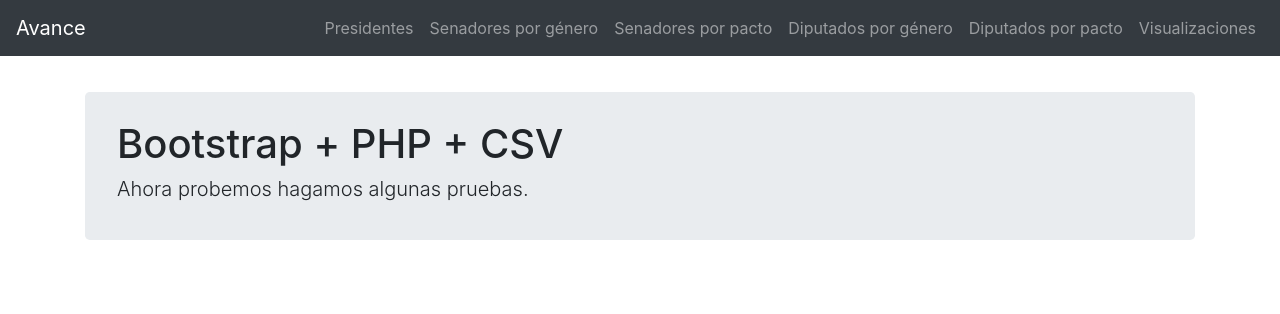
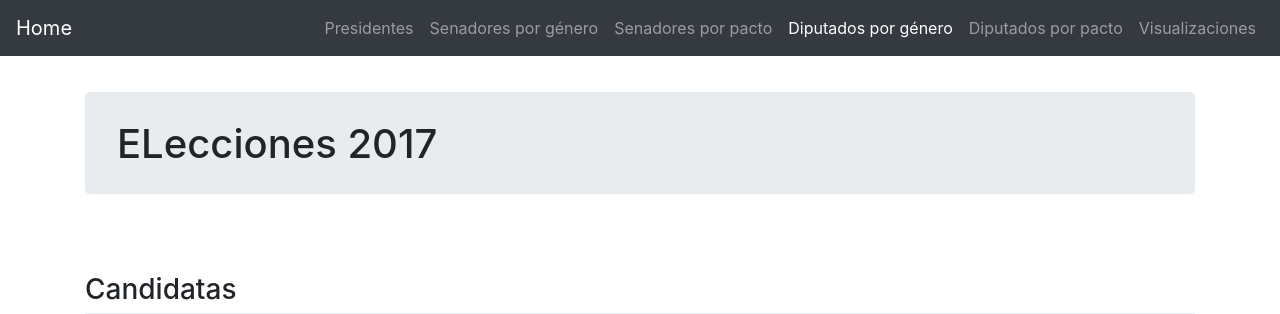
Before and after one commit to carlos-cid/Entrega-23-10-17, a PHP site: page /diputados-genero.php in a window 1280 px wide. Shown: the top 314 px of the page. Run offline with PHP 8.4, Linux system fonts and the light colour scheme; some libraries are stand-ins or nearby versions.

Commit message:
Update header.php

```diff
--- a/header.php
+++ b/header.php
@@ -1,4 +1,3 @@
-
 <!DOCTYPE html>
 <html lang="es">
   <head>
@@ -6,13 +5,13 @@
     <meta name="viewport" content="width=device-width, initial-scale=1, shrink-to-fit=no">
     <meta name="description" content="…">
     <meta name="author" content="…">
-    <title>Bootstrap + PHP + CSV</title>
+    <title>ELecciones 2017</title>
     <link rel="stylesheet" href="css/bootstrap.min.css">
     <link rel="stylesheet" href="css/fix.css">
   </head>
   <body>
     <nav class="navbar navbar-expand-md navbar-dark fixed-top bg-dark">
-      <a class="navbar-brand" href="index.php">Avance</a>
+      <a class="navbar-brand" href="index.php">Home</a>
       <button class="navbar-toggler" type="button" data-toggle="collapse" data-target="#navbarCollapse" aria-controls="navbarCollapse" aria-expanded="false" aria-label="Toggle navigation">
         <span class="navbar-toggler-icon"></span>
       </button>
@@ -20,11 +19,11 @@
         <ul class="navbar-nav ml-auto">
 
           <li class="nav-item <?php if((basename($_SERVER['PHP_SELF']))=='index.php'){?>active<?php };?>"><a class="nav-link" href="index.php">Presidentes</a></li>
-          <li class="nav-item <?php if((basename($_SERVER['PHP_SELF']))=='senadores.php'){?>active<?php };?>"><a class="nav-link" href="senadores-genero.php">Senadores por género</a></li>
-          <li class="nav-item <?php if((basename($_SERVER['PHP_SELF']))=='senadores.php'){?>active<?php };?>"><a class="nav-link" href="senadores-pactos.php">Senadores por pacto</a></li>
-          <li class="nav-item <?php if((basename($_SERVER['PHP_SELF']))=='diputados.php'){?>active<?php };?>"><a class="nav-link" href="diputados-genero.php">Diputados por género</a></li>
-          <li class="nav-item <?php if((basename($_SERVER['PHP_SELF']))=='diputados.php'){?>active<?php };?>"><a class="nav-link" href="diputados-pactos.php">Diputados por pacto</a></li>
-          <li class="nav-item <?php if((basename($_SERVER['PHP_SELF']))=='diputados.php'){?>active<?php };?>"><a class="nav-link" href="visualizaciones.php">Visualizaciones</a></li>
+          <li class="nav-item <?php if((basename($_SERVER['PHP_SELF']))=='senadores-genero.php'){?>active<?php };?>"><a class="nav-link" href="senadores-genero.php">Senadores por género</a></li>
+          <li class="nav-item <?php if((basename($_SERVER['PHP_SELF']))=='senadores-pacto.php'){?>active<?php };?>"><a class="nav-link" href="senadores-pactos.php">Senadores por pacto</a></li>
+          <li class="nav-item <?php if((basename($_SERVER['PHP_SELF']))=='diputados-genero.php'){?>active<?php };?>"><a class="nav-link" href="diputados-genero.php">Diputados por género</a></li>
+          <li class="nav-item <?php if((basename($_SERVER['PHP_SELF']))=='diputados-pactos.php'){?>active<?php };?>"><a class="nav-link" href="diputados-pactos.php">Diputados por pacto</a></li>
+          <li class="nav-item <?php if((basename($_SERVER['PHP_SELF']))=='visualizaciones.php'){?>active<?php };?>"><a class="nav-link" href="visualizaciones.php">Visualizaciones</a></li>
 
         </ul>
       </div>
@@ -32,17 +31,13 @@
     <?php if((basename($_SERVER['PHP_SELF']))=='index.php'){?>
     <div class="container">
       <div class="jumbotron">
-        <h1>Bootstrap + PHP + CSV</h1>
-        <p class="lead"><a href="http://getbootstrap.com">Bootstrap</a> es un <a href="https://es.wikipedia.org/wiki/Framework">Framework</a> de <a href="https://developer.mozilla.org/es/docs/Glossary/HTML">HTML</a>, <a href="https://developer.mozilla.org/es/docs/Glossary/CSS">CSS</a> y <a href="https://developer.mozilla.org/es/docs/Glossary/JavaScript">JS</a> para implementar <a href="https://es.wikipedia.org/wiki/Dise%C3%B1o_web_adaptable">diseño web adaptable</a>. Optar por Bootstrap es optar por una de las opciones más populares, por asegurarse la disponibilidad de mucha ayuda en línea.</p>
-        <p><a href="http://www.php.net/manual/es/">PHP</a> es un lenguaje de código abierto que es ejecutado en el servidor, generando HTML y enviándolo al cliente. El gran parecido que posee PHP con los lenguajes más comunes de programación estructurada, como C y Perl, permiten a la mayoría de los programadores crear aplicaciones complejas con una curva de aprendizaje muy corta.</p>
-        <p><acronym title="comma-separated values">CSV</acronym> son un tipo de documento en formato abierto sencillo para representar datos en forma de tabla, en las que las columnas se separan por comas y las filas por saltos de línea.</p>
-      </div>
+        <h1>ELecciones 2017</h1>
+          </div>
     </div>
     <?php } else {;?>
     <div class="container">
       <div class="jumbotron">
-        <h1>Bootstrap + PHP + CSV</h1>
-        <p class="lead">Ahora probemos hagamos algunas pruebas.</p>
+        <h1>ELecciones 2017</h1>
       </div>
     </div>
 
```
